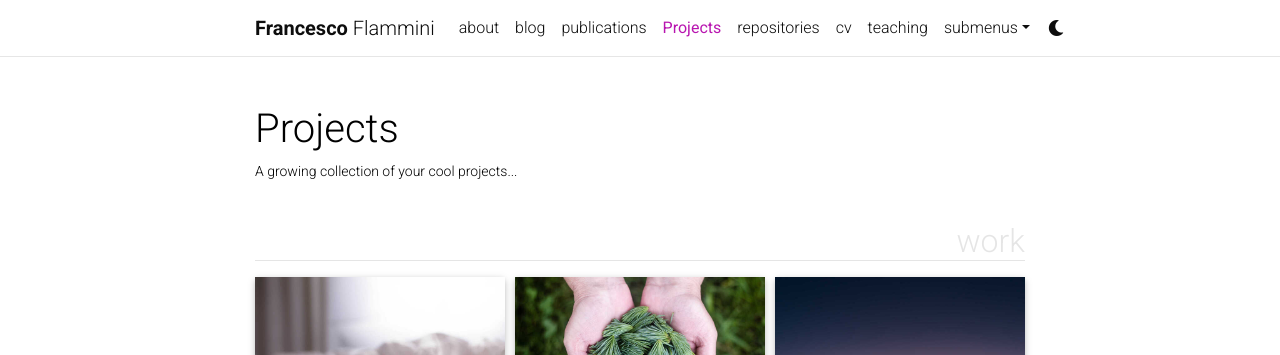
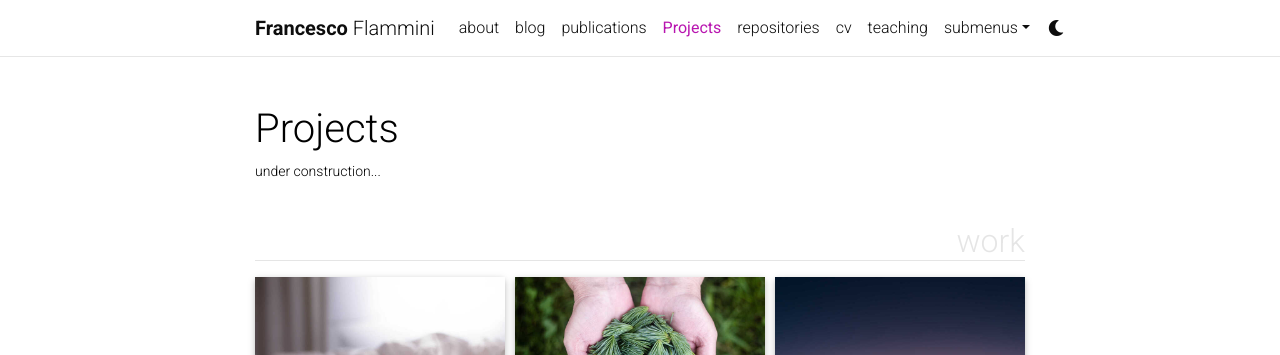
Before and after one commit to flamminifra/flamminifra.github.io, a Jekyll site: the page built from _pages/projects.md, in a window 1280 px wide and 1127 px high. Shown: the top 355 px of the window. Built offline with Jekyll 4.4.1, drawn with Linux system fonts in a browser that asks for light colours; full-size pictures stand in for the smaller copies a plugin makes; comment, search, counter and statistics services are not loaded; a style sheet for code colours, icons or effects is not loaded.

Commit message:
Update projects.md

```diff
--- a/_pages/projects.md
+++ b/_pages/projects.md
@@ -2,7 +2,7 @@
 layout: page
 title: Projects
 permalink: /projects/
-description: A growing collection of your cool projects...
+description: under construction...
 nav: true
 nav_order: 2
 display_categories: [work, fun]
```
